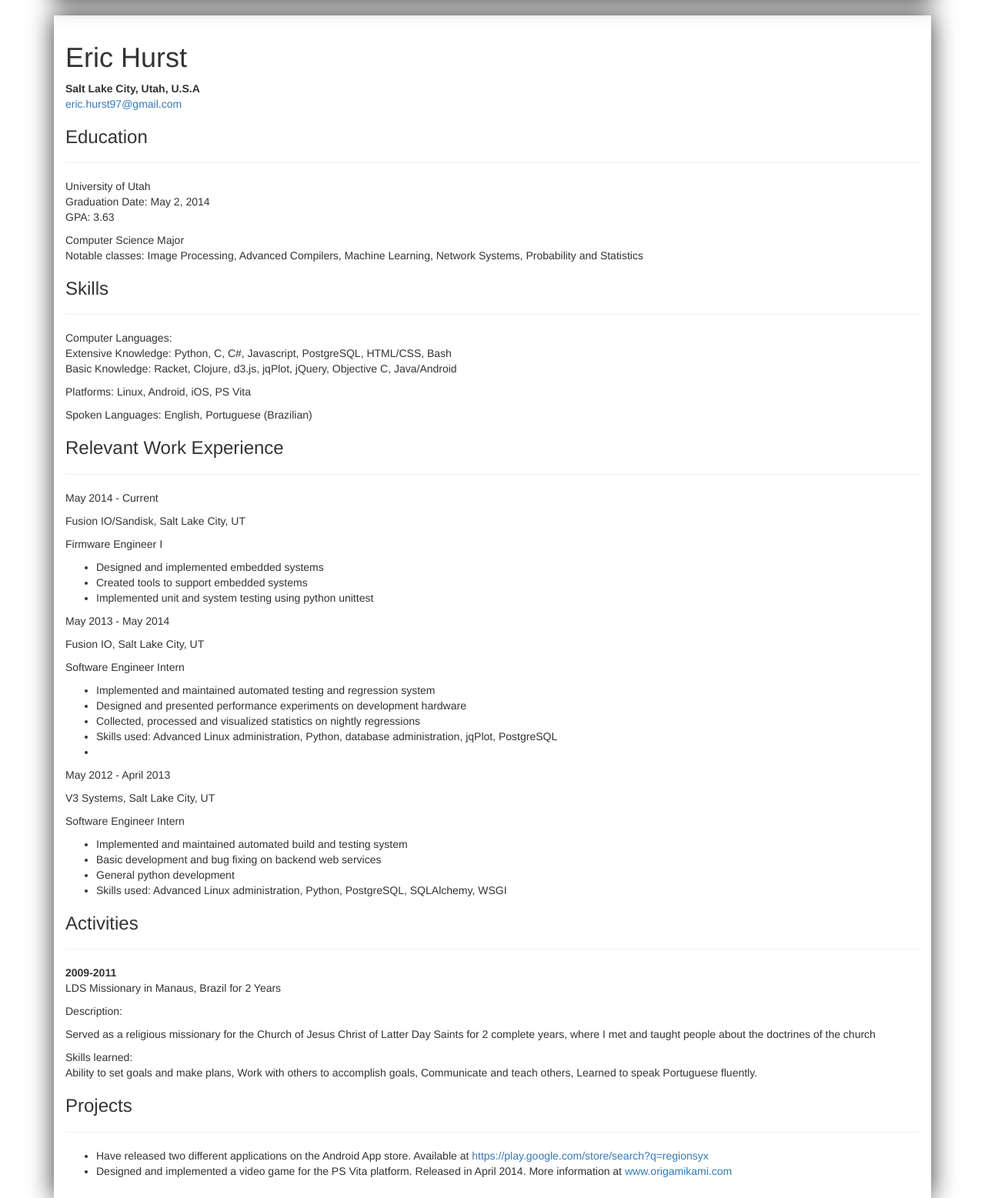
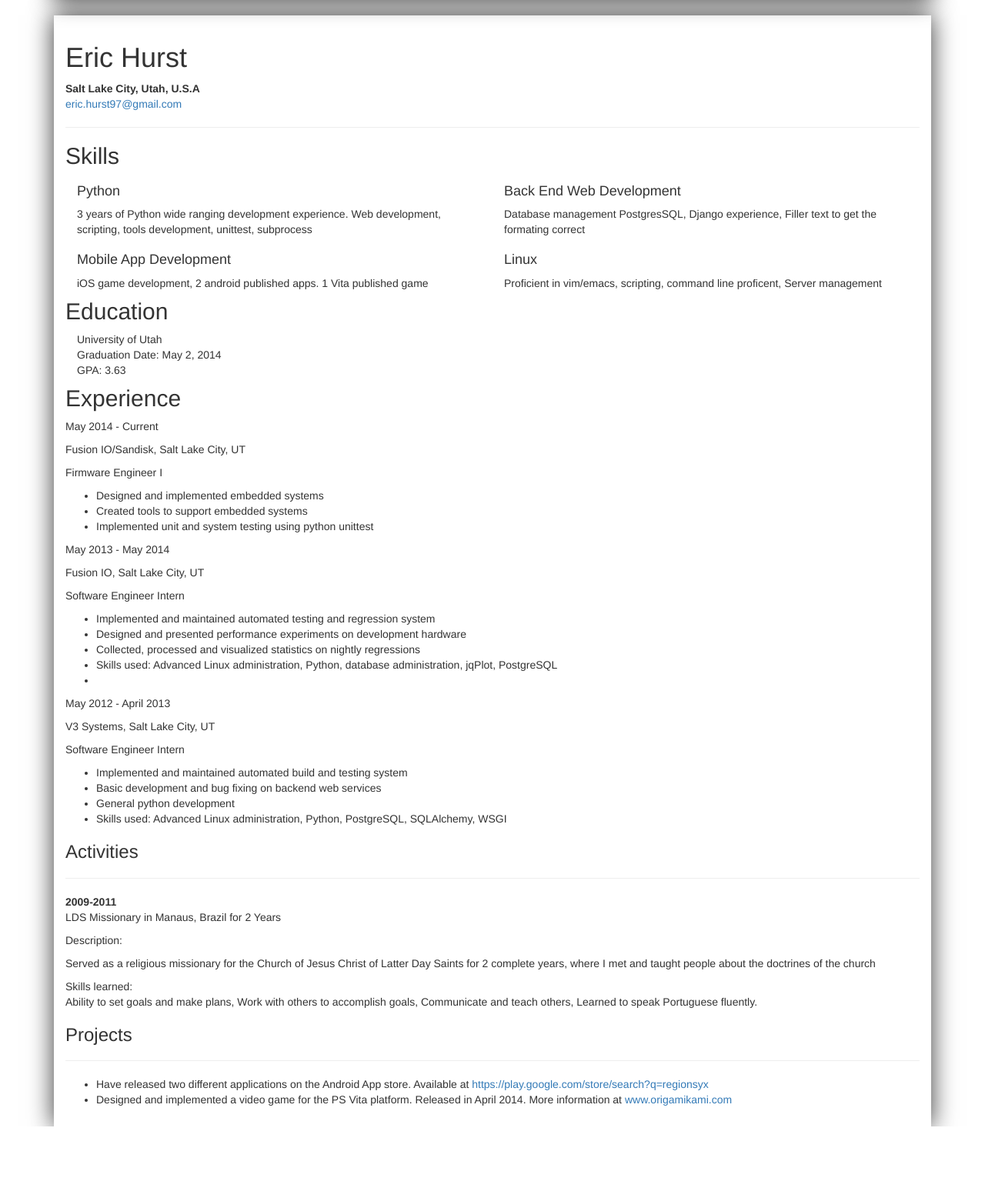
Before and after one commit to minkusanderic/eric-hurst-portfolio, a Django app: page /resume/ in a window 1280 px wide. Shown: the part 52-1609 px from the top of the page at 77% size. After the commit the page ends 1516 px from the top, so only its background shows below. Run offline with Django 3.2, Linux system fonts and the light colour scheme; data comes from the database, SQL or seed files in the repository; data that the repository does not hold is empty; parts of the project's set-up code (start-up, migrations or seed data) failed here and were passed over; some libraries are stand-ins or nearby versions.

Commit message:
Begun to clean up and redo resume

```diff
--- a/resume/templates/resume/index.html
+++ b/resume/templates/resume/index.html
@@ -10,10 +10,30 @@
 
 </div>
 
-<h3>Education</h3>
 <hr>
+<h2>Skills</h2>
+<div class="row-fluid">
+<div class="col-md-6">
+<h4>Python</h4>
+<p> 3 years of Python wide ranging development experience. Web development, scripting, tools development, unittest, subprocess</p>
+</div>
+<div class="col-md-6">
+<h4>Back End Web Development</h4>
+<p>Database management PostgresSQL, Django experience, Filler text to get the formating correct</p>
+</div>
+<div class="col-md-6">
+<h4>Mobile App Development</h4>
+<p>iOS game development, 2 android published apps. 1 Vita published game</p>
+</div>
+<div class="col-md-6">
+<h4>Linux</h4>
+<p>Proficient in vim/emacs, scripting, command line proficent, Server management</p>
+</div>
+</div>
 
-<div id="education">
+<h2>Education</h2>
+
+<div id="education" class="col-md-12">
 {% for school in edu %}
     <div>{{ school.school }} </div>
     <div>Graduation Date: {{ school.grad_date }} </div>
@@ -28,38 +48,8 @@
 {% endfor %}
 </div>
 
-<p>
-<span>Computer Science Major</span>
-<br>
-<span>Notable classes: Image Processing, Advanced Compilers, Machine Learning, Network Systems, Probability and Statistics</span>
-</p>
-
-<h3>Skills</h3>
 <hr>
-
-<p>
-<span>Computer Languages:</span>
-<br/>
-<span>Extensive Knowledge:</span>
-<span>Python, C, C#, Javascript, PostgreSQL, HTML/CSS, Bash</span>
-<br/>
-<span>Basic Knowledge: Racket, Clojure, d3.js, jqPlot, jQuery, Objective C, Java/Android</span>
-</p>
-
-<p>
-<span>Platforms:</span>
-<span>Linux, Android, iOS, PS Vita</span>
-</p>
-
-<p>
-<span>Spoken Languages:</span>
-<span>English, Portuguese (Brazilian)</span>
-</p>
-
-<h3>
-Relevant Work Experience
-</h3>
-<hr>
+<h2>Experience</h2>
 
 
 <p>May 2014 - Current</p>
```
